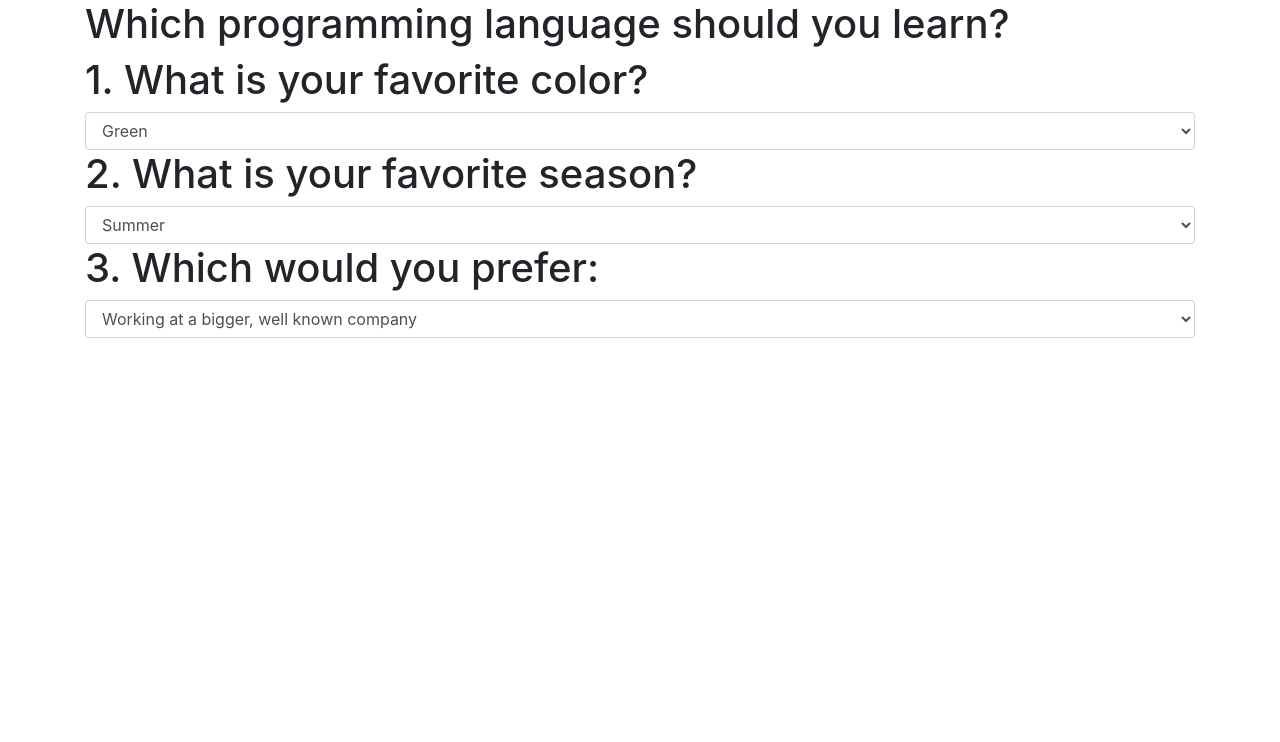
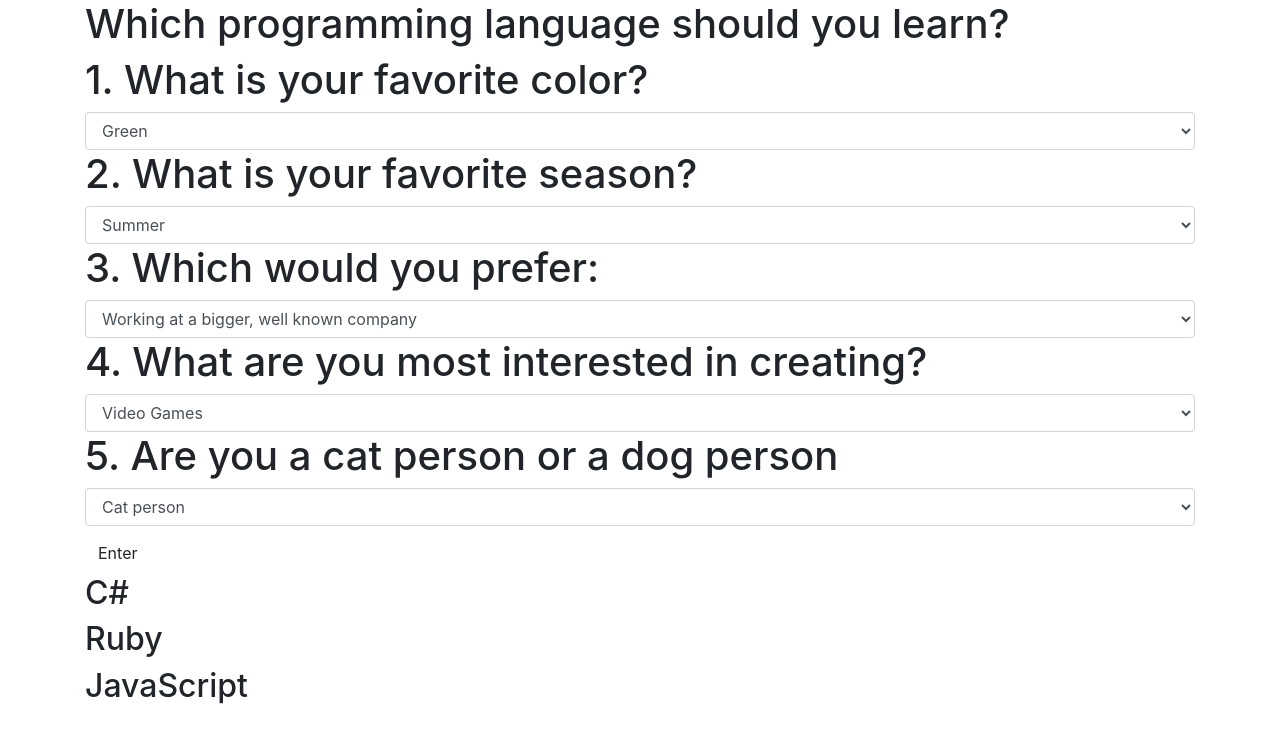
Before and after one commit to an12346/programming-language-suggester, a plain HTML site: page index.html in a window 1280 px wide. Drawn offline with Linux system fonts and the light colour scheme.

Commit message:
add questions four and five to html file, add function and variables to JavaScript file

```diff
--- a/index.html
+++ b/index.html
@@ -29,10 +29,32 @@
         <select class="form-control" id="question3">
           <option>Working at a bigger, well known company</option>
           <option>Working at a smaller startup</option>
-          <option>Neither</option>
+          <option>Either/Both</option>
+        </select>
+        <label for="question4">4. What are you most interested in creating?</label>
+        <select class="form-control id="question4>
+          <option>Video Games</option>
+          <option>E-commerce websites</option>
+          <option>Interactive web-pages</option>
+        </select>
+        <label for="question5">5. Are you a cat person or a dog person</label>
+        <select class="form-control" id="question5">
+          <option>Cat person</option>
+          <option>Dog person</option>
+          <option>Both</option>
         </select>
 
+        <button type="submit" class="btn">Enter</button>
 
+        <div id="c#">
+          <h2>C#</h2>
+        </div>
+        <div id="ruby">
+          <h2>Ruby</h2>
+        </div>
+        <div id="java">
+          <h2>JavaScript</h2>
+        </div>
 
 
 
--- a/js/scripts.js
+++ b/js/scripts.js
@@ -4,6 +4,8 @@ $(document).ready(function() {
     const question1 = $("#question1").val();
     const question2 = $("question2").val();
     const question3 = $("question3").val();
+    const question4 = $("question4").val();
+    const question5 = $("question5").val();
 
   });
 });
```
